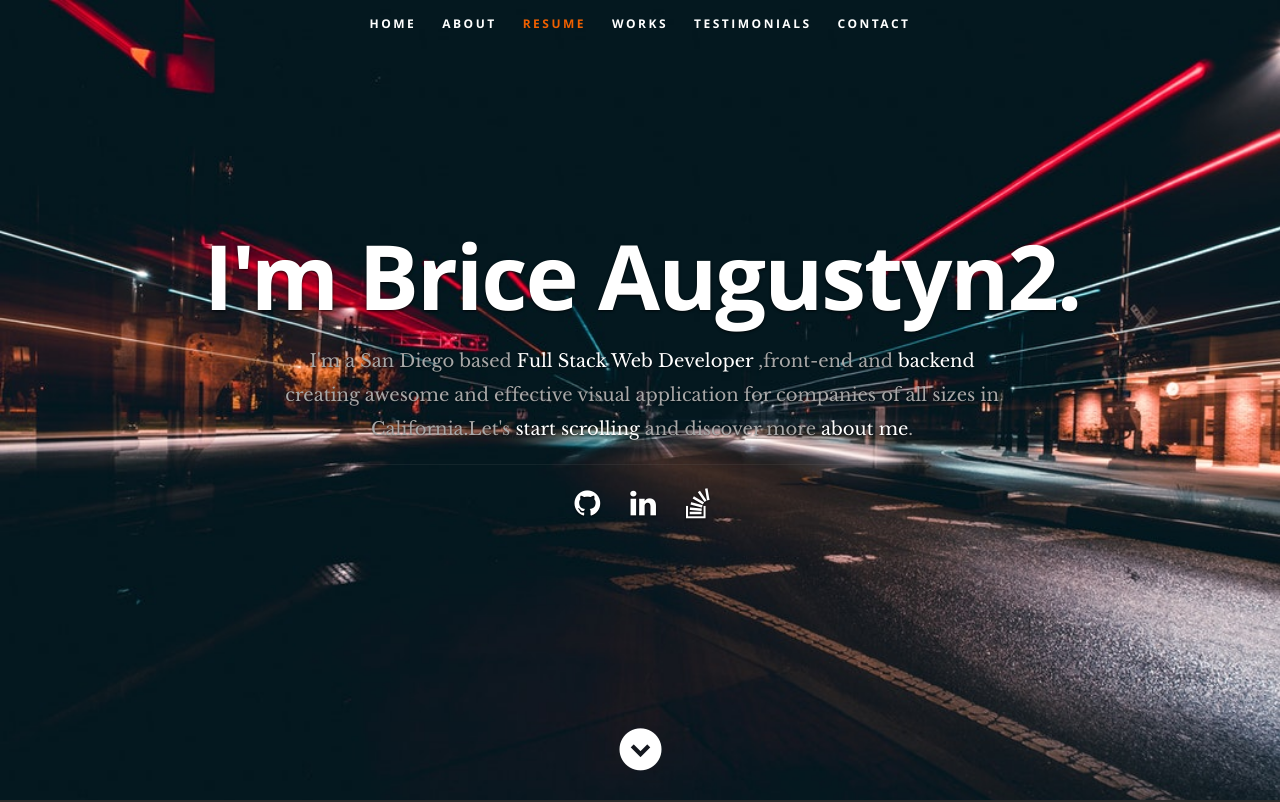
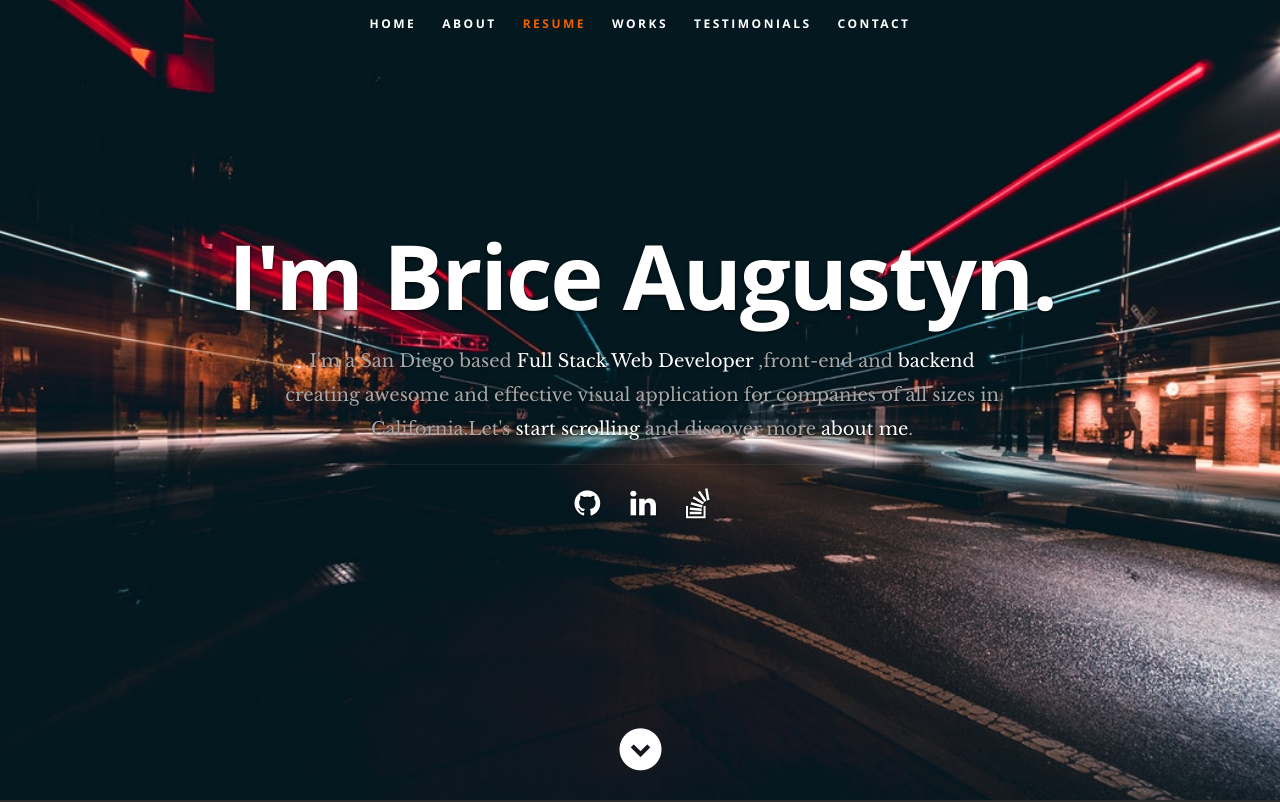
Before and after one commit to briceaugustyn/resume, a React (Create React App) app: page / in a window 1280 px wide. Shown: the top 802 px of the page. Built offline with nearby package versions, Linux system fonts and the light colour scheme.

Commit message:
fix brice2

```diff
--- a/src/resumeData.js
+++ b/src/resumeData.js
@@ -1,7 +1,7 @@
 let resumeData = {
     // "imagebaseurl":"http://localhost:3000/",
     "imagebaseurl":"https://briceaugustyn.github.io/react-portfolio2/.",
-    "name": "Brice Augustyn2",
+    "name": "Brice Augustyn",
     "role": "Full Stack Web Developer ",
     "roleDescription": " creating awesome and effective visual application for companies of all sizes in California.",
 
```
